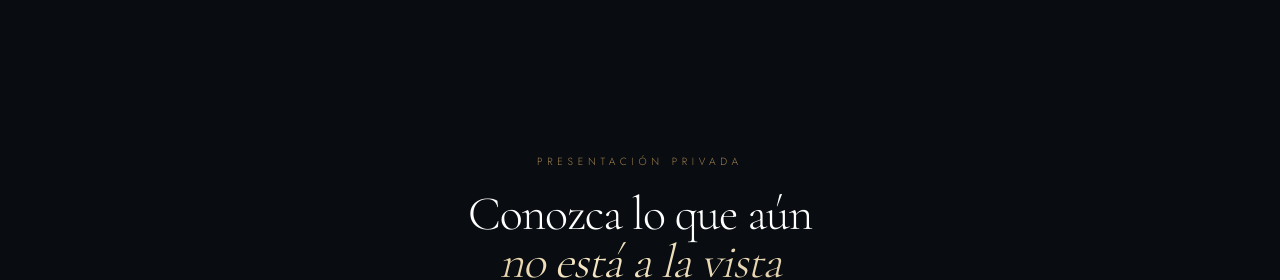
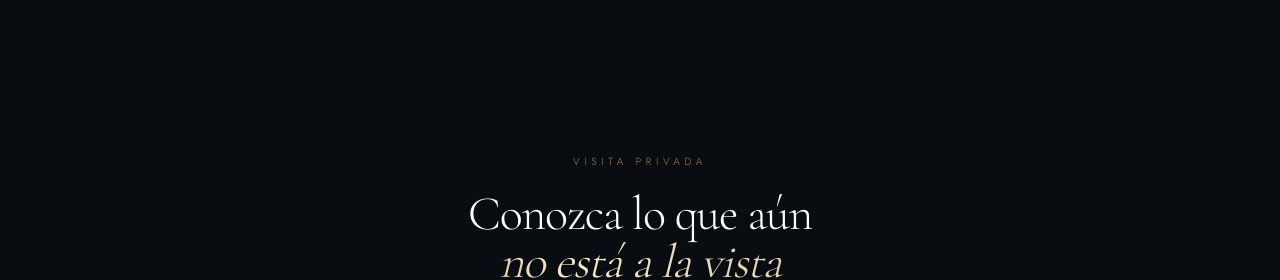
Before and after one commit to jerdiaz/malecon-residences, a Next.js app: page / in a window 1280 px wide. Shown: the part 6613-6893 px from the top of the page. Built offline with nearby package versions, Linux system fonts and the light colour scheme.

Commit message:
Trigger deploy

```diff
--- a/src/components/Contact.tsx
+++ b/src/components/Contact.tsx
@@ -38,7 +38,7 @@ export default function Contact() {
       <div className="mx-auto flex w-full max-w-3xl flex-1 flex-col justify-center px-6 pt-28 pb-12">
         <Reveal>
           <p className="mb-5 text-center text-[0.65rem] font-light uppercase tracking-[0.45em] text-bronze/90">
-            Presentación privada
+            Visita privada
           </p>
         </Reveal>
         <Reveal delay={120}>
```
